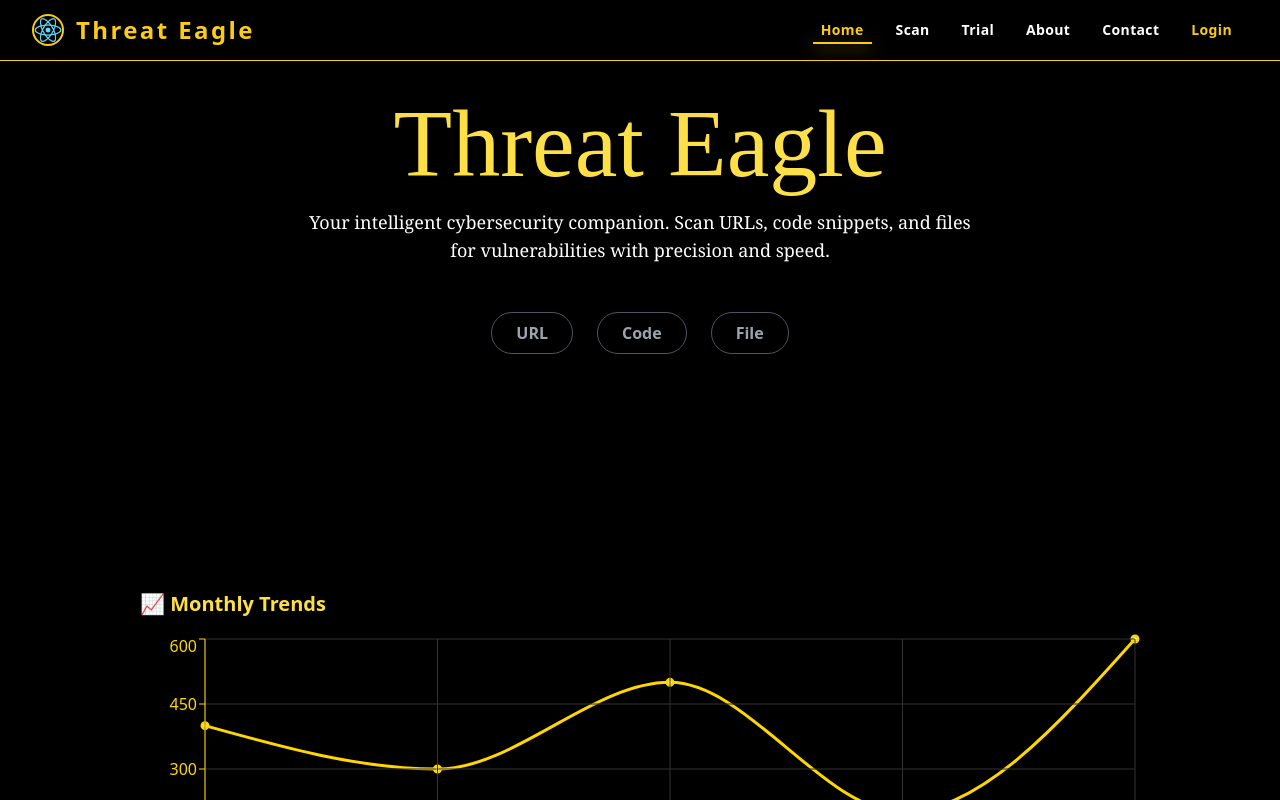
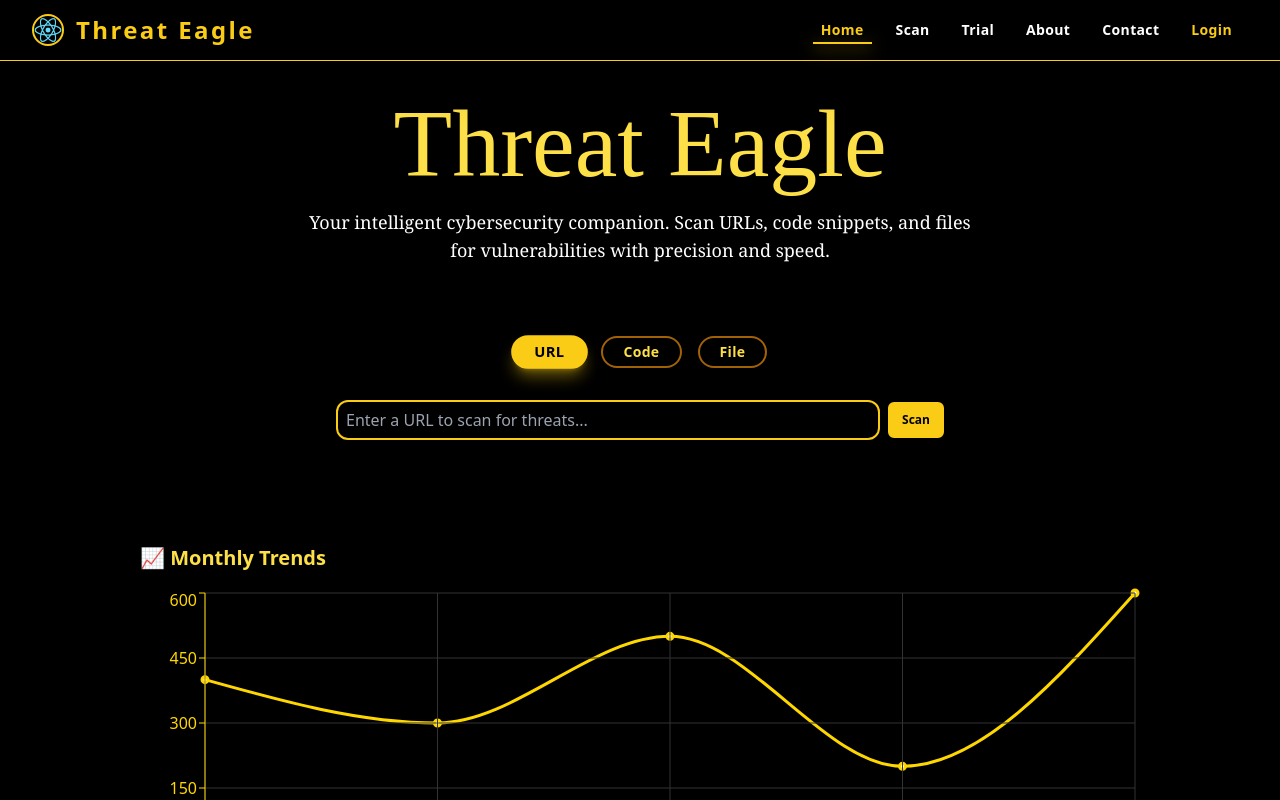
Before and after one commit to mr-asad-git/Threat-eagle, a React (Create React App) app: page / in a window 1280 px wide. Shown: the top 800 px of the page. Built offline with nearby package versions, Linux system fonts and the light colour scheme; a web font is replaced by a local one.

Commit message:
Refactor InputSelector component for improved readability and maintainability

```diff
--- a/src/components/HeroCard.js
+++ b/src/components/HeroCard.js
@@ -32,7 +32,7 @@ const glitchVariants = {
 };
 
 const InputSelector = () => {
-  const [selected, setSelected] = useState(null);
+  const [selected, setSelected] = useState(inputOptions[0]);
 
   const handleSelect = (option) => {
     if (selected?.type === option.type) {
@@ -43,18 +43,19 @@ const InputSelector = () => {
   };
 
   return (
-    <div className="max-w-2xl mx-auto mt-12 text-yellow-300">
+    <div className="max-w-2xl mx-auto  text-yellow-300">
+      <div className=" rounded-3xl shadow-2xl p-8 ">
         {/* Option Buttons */}
-      <div className="flex justify-center gap-6 mb-6">
+        <div className="flex justify-center gap-4  mb-8">
           {inputOptions.map((option) => (
             <button
               key={option.type}
               onClick={() => handleSelect(option)}
-            className={`px-6 py-2 rounded-full border transition duration-300 ease-in-out font-semibold
+              className={`px-5 py-1 rounded-full border-2 font-semibold text-sm tracking-wide transition-all duration-300 ease-in-out shadow-lg focus:outline-none relative overflow-hidden
                 ${
                   selected?.type === option.type
-                  ? 'bg-black border-yellow-400 text-yellow-300 shadow-[0_0_10px_#ff0]'
-                  : 'bg-black border-gray-600 text-gray-400 hover:border-yellow-400 hover:text-yellow-300'
+                    ? 'bg-yellow-400 text-black border-yellow-400 shadow-yellow-400/40 scale-105'
+                    : 'bg-black/80 text-yellow-300 border-yellow-700 hover:bg-yellow-400 hover:text-black hover:border-yellow-400 hover:scale-105'
                 }`}
             >
               {option.type}
@@ -62,8 +63,7 @@ const InputSelector = () => {
           ))}
         </div>
 
-      {/* Input Field with Glitch Transition */}
-      <div className="relative min-h-[180px]">
+        <div className="relative min-h-[80px]">
           <AnimatePresence mode="wait">
             {selected && (
               <motion.div
@@ -74,29 +74,46 @@ const InputSelector = () => {
                 exit="exit"
                 className="absolute w-full"
               >
+        <form className={`${selected?.type === 'Code' ? 'flex flex-col gap-2 w-full' : 'flex items-center gap-2 w-full'}`}>
           {selected.type === 'File' ? (
                       <label
                         htmlFor="file-upload"
-                    className="block w-full p-4 bg-black text-yellow-300 border border-yellow-500 rounded-lg cursor-pointer
-                      shadow-[0_0_5px_#ff0] hover:shadow-[0_0_15px_#ff0] transition-all duration-300 ease-in-out
-                      hover:text-yellow-100 hover:border-yellow-300"
+                        className="flex items-center w-full h-10 p-2 text-yellow-400 border-2 border-transparent rounded-xl cursor-pointer shadow-lg bg-yellow-600 backdrop-blur-md transition-all duration-300 ease-in-out focus-within:ring-2 focus-within:ring-yellow-400"
                       >
-                    📁 Choose a file to scan
+                        <span className="truncate flex-1 text-center font-semibold tracking-wide text-yellow-200 drop-shadow">Choose a file to scan</span>
                         <input
                           id="file-upload"
                           type="file"
                           className="hidden"
                         />
                       </label>
-              ) : (
+                    ) : selected.type === 'Code' ? (
+                      <>
                         <textarea
                           placeholder={selected.placeholder}
-                  className="w-full h-40 p-4 bg-black text-yellow-300 border border-yellow-500 rounded-lg resize-none"
+                          className="w-full h-32 p-2  text-yellow-300 border-2 border-yellow-400 rounded-xl shadow-lg focus:border-yellow-500 focus:ring-2 focus:ring-yellow-400 transition-all duration-300 bg-transparent resize-none"
                         />
+                        <button type="submit" className="mt-2 w-full px-3 py-2 rounded-md bg-yellow-400 text-black font-bold text-xs shadow-lg transition-all duration-300 border-2 border-yellow-400 hover:border-yellow-500 focus:outline-none">
+                          Scan
+                        </button>
+                      </>
+                    ) : (
+                      <>
+                        <input
+                          type="text"
+                          placeholder={selected.placeholder}
+                          className="w-full h-10 p-2 text-yellow-300 border-2 border-yellow-400 rounded-xl  focus:border-yellow-500 focus:ring-2 focus:ring-yellow-400 transition-all duration-300 bg-transparent"
+                        />
+                        <button type="submit" className="px-3 py-2 rounded-md bg-yellow-400 text-black font-bold text-xs shadow-lg transition-all duration-300 border-2 border-yellow-400 hover:border-yellow-500 focus:outline-none">
+                          Scan
+                        </button>
+                      </>
                     )}
+                </form>
               </motion.div>
             )}
           </AnimatePresence>
+        </div>
       </div>
     </div>
   );
```
Lines whose indentation alone changed are shown as unchanged.
